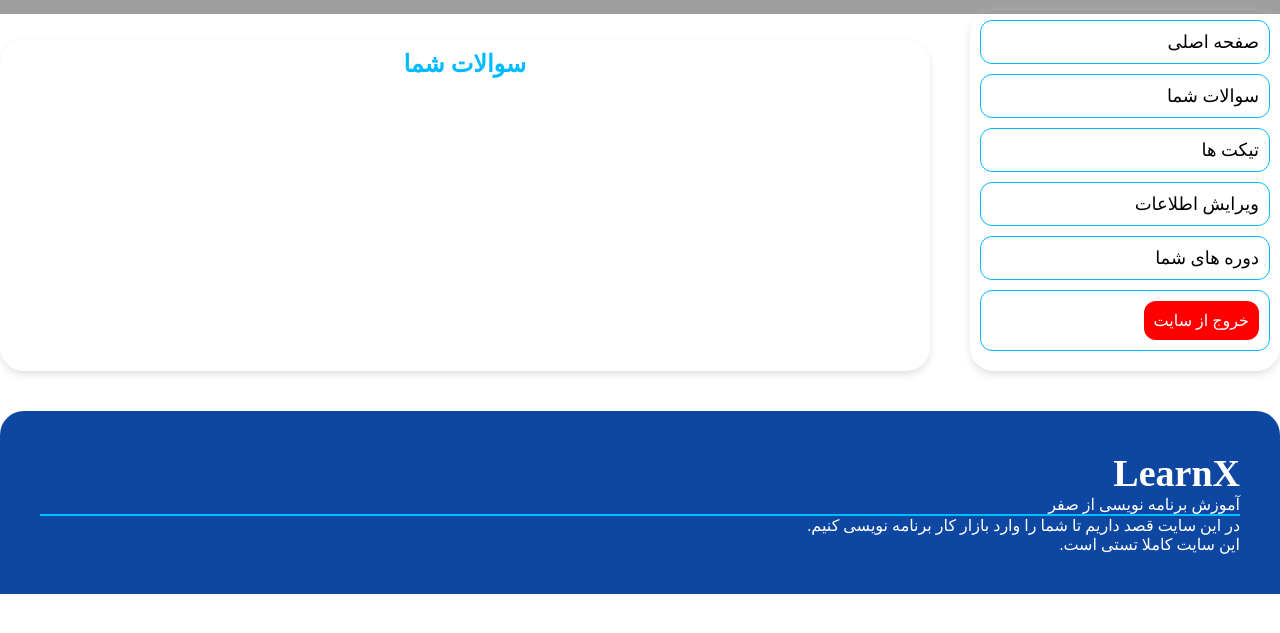
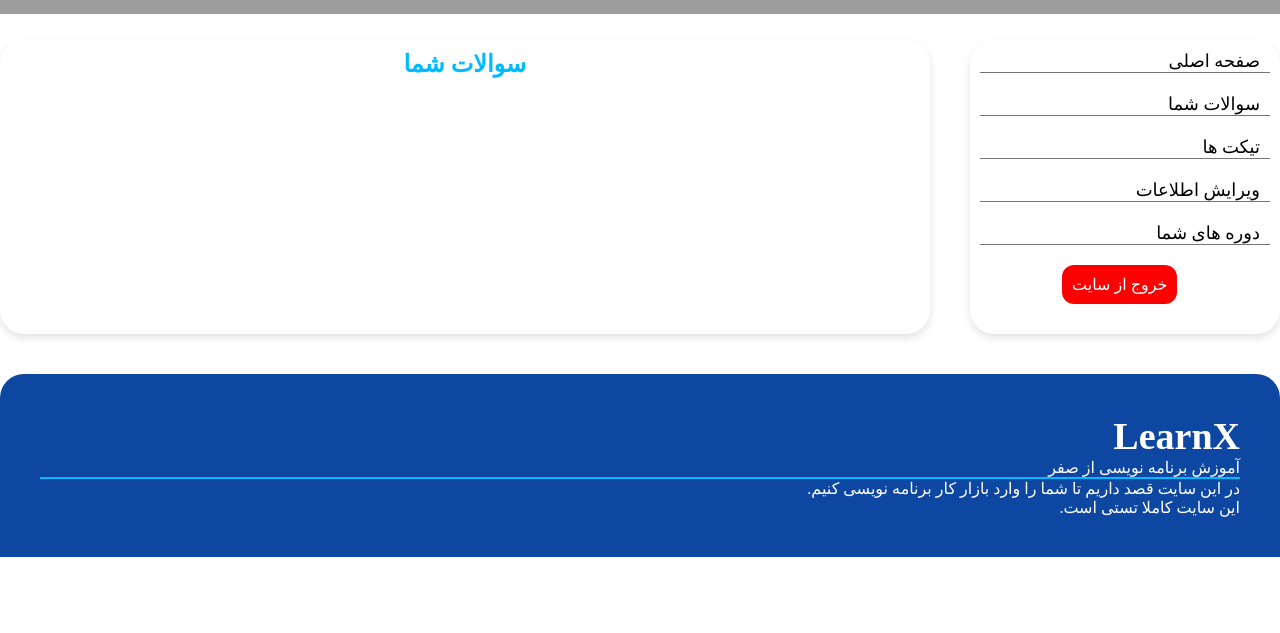
Before and after one commit to amirhosin100/LearnX, a Django app: page /profile/your-asks in a window 1280 px wide. Shown: the part 66-699 px from the top of the page. Run offline with Django 5.2, Linux system fonts and the light colour scheme; the visitor is signed in with stand-in values (Sample User, id 1); parts of the project's set-up code (start-up, migrations or seed data) failed here and were passed over; some web fonts are replaced; grey boxes are pictures that could not be loaded.

Commit message:
edit in profile styles

```diff
--- a/user/static/css/base.css
+++ b/user/static/css/base.css
@@ -7,7 +7,9 @@
     --dark-gray : #262626;
 }
 
-
+body{
+    min-height: 100%;
+}
 *{
     box-sizing: border-box;
     margin: 0;
--- a/user/static/css/base_profile.css
+++ b/user/static/css/base_profile.css
@@ -11,14 +11,27 @@
     position: sticky;
     top: 5px;
     padding: 10px;
+    height: fit-content;
+    margin-top: 30px ;
 }
-.sidebar .tool {
-    padding: 10px;
-    display: block;
-    border: 1px solid var(--light_blue);
-    border-radius: 12px;
-    margin-bottom: 10px;
+.tool{
+    margin-bottom: 20px;
+    padding-right: 10px;
 }
+.tool {
+    border-bottom: 1px solid var(--gray);
+}
+.tool:last-child{
+    border: none;
+    text-align: center;
+}
+.tool .link{
+    transition: all 200ms ease-in;
+}
+.tool .link:hover{
+    color: var(--light_blue);
+}
+
 .sidebar a h3 {
     font-weight: normal;
     font-size: 18px;
--- a/user/templates/profile/profile_base.html
+++ b/user/templates/profile/profile_base.html
@@ -9,27 +9,27 @@
 	<div class="main_container">
         <aside class="sidebar">
             <div class="tool">
-                <a href="{% url "user:profile" %}">
+                <a href="{% url "user:profile" %}" class="link">
                     <h3>صفحه اصلی</h3>
                 </a>
             </div>
             <div class="tool">
-                <a href="{% url "user:your_asks" %}">
+                <a href="{% url "user:your_asks" %}" class="link">
                     <h3>سوالات شما</h3>
                 </a>
             </div>
             <div class="tool">
-                <a href="{% url "user:profile" %}">
+                <a href="{% url "user:profile" %}" class="link">
                     <h3>تیکت ها</h3>
                 </a>
             </div>
             <div class="tool">
-                <a href="{% url "user:profile" %}">
+                <a href="{% url "user:profile" %}" class="link">
                     <h3>ویرایش اطلاعات</h3>
                 </a>
             </div>
             <div class="tool">
-                <a href="{% url "user:profile" %}">
+                <a href="{% url "user:profile" %}" class="link">
                     <h3>دوره های شما</h3>
                 </a>
             </div>
```
